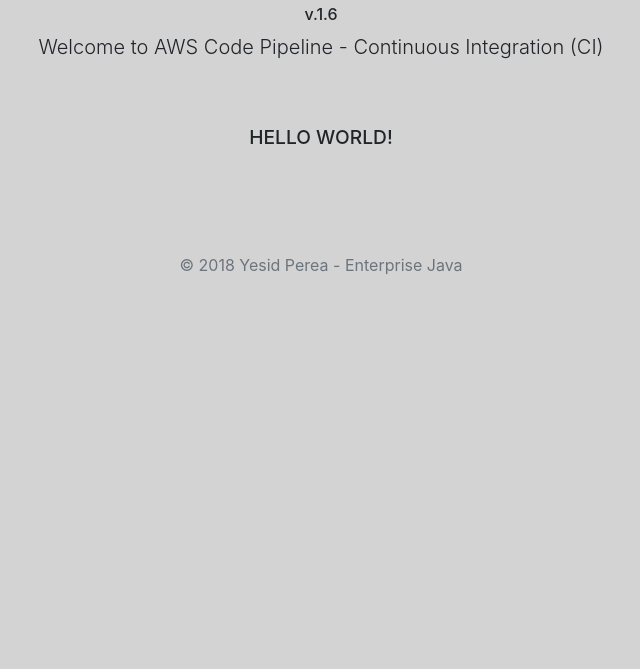
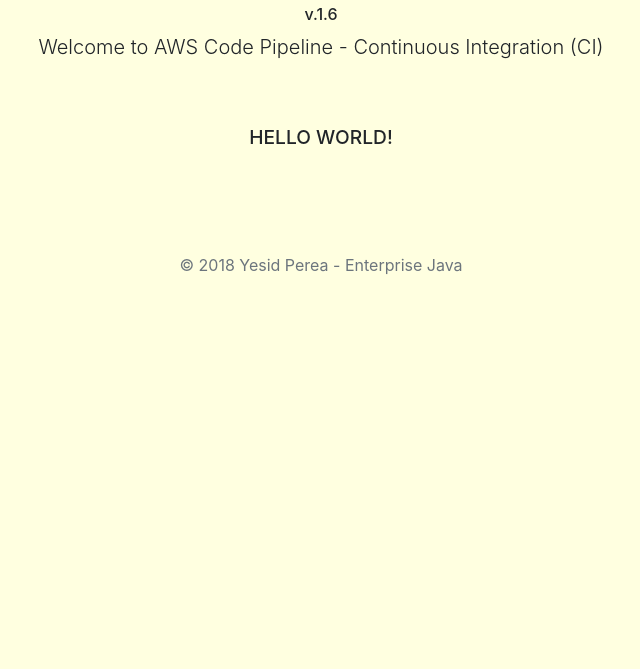
Before and after one commit to yperea/aws-codedeploy-sample, a plain HTML site: page index.html in a window 1280 px wide. Shown: the part 131-800 px from the top of the page, without its empty margins (319-959 px from the left). Drawn offline with nearby package versions, Linux system fonts and the light colour scheme.

Commit message:
Changing index background color to lightyellow.

```diff
--- a/index.html
+++ b/index.html
@@ -16,7 +16,7 @@
 
 </head>
 
-<body style="background-color: lightgray">
+<body style="background-color: lightyellow">
 <div class="container">
     <div class="py-5 text-center">
         <h2>Enterprise Java</h2>
```
